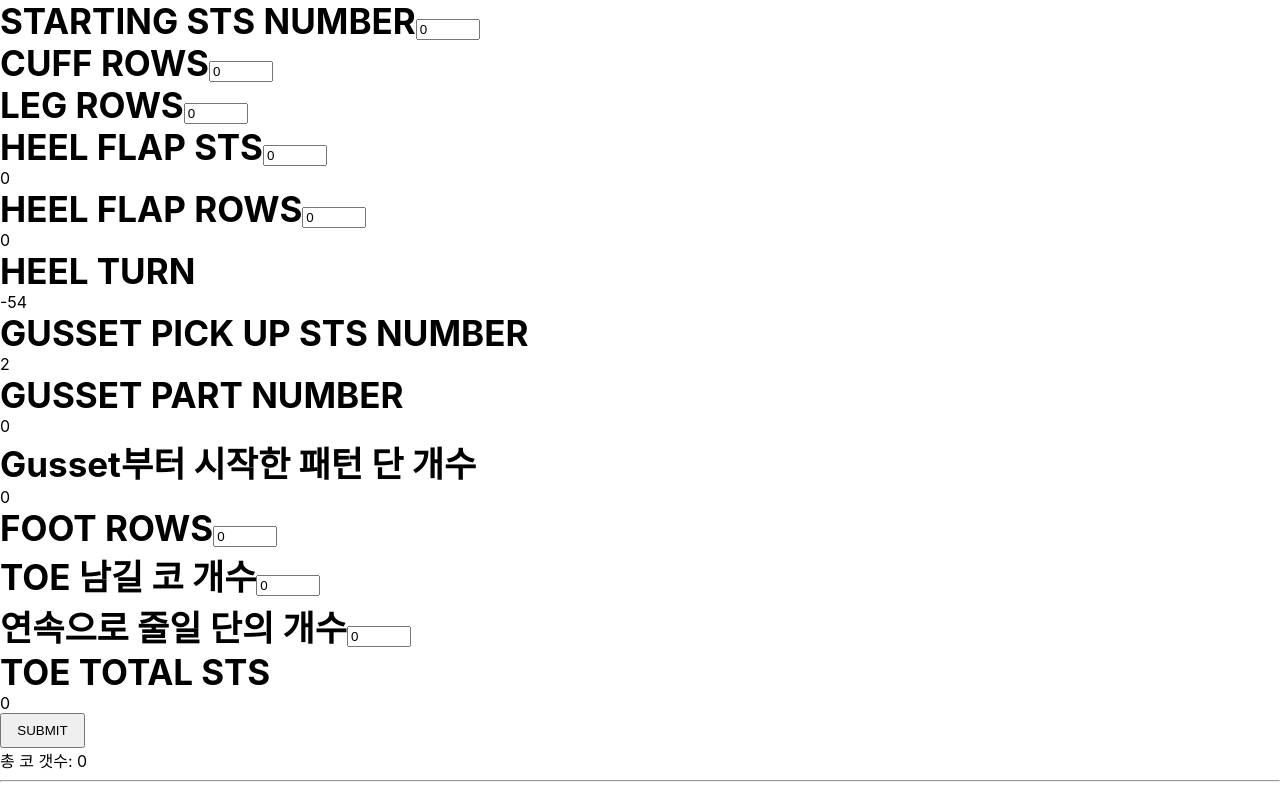
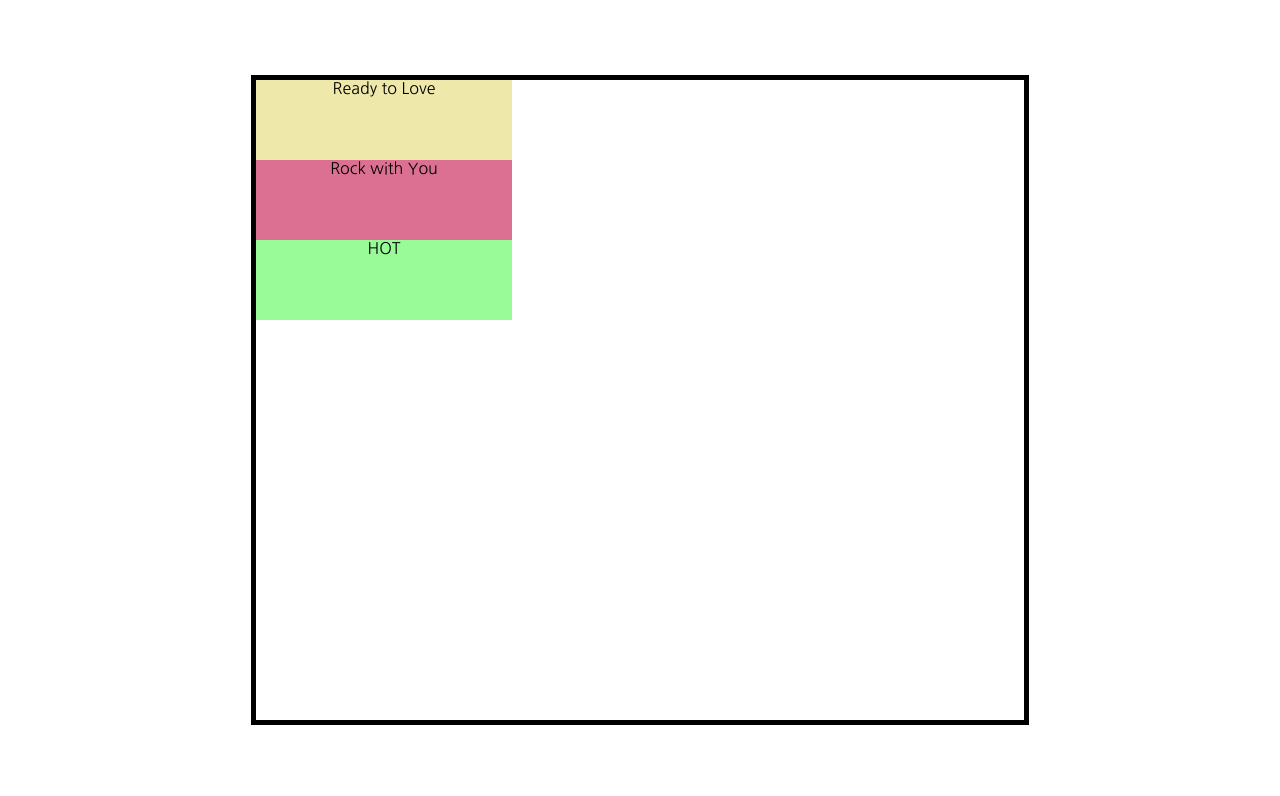
Before and after one commit to hit-that-drum/knitting, a React (Create React App) app: page / in a window 1280 px wide. Shown: the top 796 px of the page. Built offline with nearby package versions, Linux system fonts and the light colour scheme.

Commit message:
박스 스타일링 진행중

```diff
--- a/public/index.html
+++ b/public/index.html
@@ -9,7 +9,9 @@
       name="description"
       content="Web site created using create-react-app"
     />
-    <link rel="apple-touch-icon" href="%PUBLIC_URL%/logo192.png" />
+    <link rel="preconnect" href="https://fonts.googleapis.com">
+    <link rel="preconnect" href="https://fonts.gstatic.com" crossorigin>
+    <link href="https://fonts.googleapis.com/css2?family=Nanum+Gothic&display=swap" rel="stylesheet">
     <!--
       Notice the use of %PUBLIC_URL% in the tags above.
       It will be replaced with the URL of the `public` folder during the build.
--- a/src/StitchCalculator.js
+++ b/src/StitchCalculator.js
@@ -1,20 +1,70 @@
 import React, { useState } from 'react';
 import styled from 'styled-components';
 
+const WholeWrapper = styled.div`
+  font-family: 'Nanum Gothic', sans-serif;
+  /* background-color: palegoldenrod; */
+  width: 100vw;
+  height: 100vh;
+  display: flex;
+  flex-direction: column;
+  justify-content: center;
+  align-items: center;
+`
+const FirstWrapper = styled.div`
+  /* background-color: palevioletred; */
+  text-align: center;
+  width: 60vw;
+  height: 80vh;
+  border: 5px solid black;
+`
+const FirstBox = styled.div`
+  background-color: palegoldenrod;
+  width: 20vw;
+  height: 10vh;
+`
+const SecondBox = styled.div`
+  background-color: palevioletred;
+  width: 20vw;
+  height: 10vh;
+`
+const ThirdBox = styled.div`
+  background-color: palegreen;
+  width: 20vw;
+  height: 10vh;
+`
+
 const BasicStitch = styled.span`
   font-weight: 700;
-  font-size: 35px;
+  font-size: 3.5vh;
+  justify-content: flex-start;
+
 `
 const NumberInput = styled.input.attrs({
   type: "number",
   min: 0,
   max: 500,
   defaultValue: 0
-})``
-
+})`
+width: 5vh;
+height: 2vh;
+margin: 0.5vh;
+padding: 0.5vh;
+border-radius: 1vh;
+text-align: center;
+font-size: 2.5vh;
+&::-webkit-inner-spin-button,
+&::-webkit-outer-spin-button
+{
+  -webkit-appearance: none;
+  -moz-appearance: none;
+  appearance: none;
+}
+`
 const SubmitButton = styled.button`
   width: 85px;
   height: 35px;
+  border-radius: 1vh;
 `
 
 const StitchCalculator = () => {
@@ -210,8 +260,10 @@
   }
 
   return (
-    <>
-      <div>
+
+    <WholeWrapper>
+      <FirstWrapper>
+      {/* <div>
         <BasicStitch>STARTING STS NUMBER</BasicStitch>
         <NumberInput onChange={onBasicStsNumChange} onKeyDown={onKeyTabStart} />
       </div>
@@ -273,12 +325,14 @@
       </div>
       <div>
         <div totalstsresult={totalStsResult} >총 코 갯수: {totalStsResult}</div>
-      </div>
+      </div> */}
 
-      <hr></hr>
+          <FirstBox>Ready to Love</FirstBox>
+          <SecondBox>Rock with You</SecondBox>
+          <ThirdBox>HOT</ThirdBox>
+        </FirstWrapper>
+      </WholeWrapper>
 
-
-    </>
   );
 };
 
--- a/src/index.css
+++ b/src/index.css
@@ -1,3 +1,5 @@
+@import "reset.css";
+
 body {
   margin: 0;
   font-family: -apple-system, BlinkMacSystemFont, 'Segoe UI', 'Roboto', 'Oxygen',
--- /dev/null
+++ b/src/reset.css
@@ -0,0 +1,48 @@
+/* http://meyerweb.com/eric/tools/css/reset/
+   v2.0 | 20110126
+   License: none (public domain)
+*/
+
+html, body, div, span, applet, object, iframe,
+h1, h2, h3, h4, h5, h6, p, blockquote, pre,
+a, abbr, acronym, address, big, cite, code,
+del, dfn, em, img, ins, kbd, q, s, samp,
+small, strike, strong, sub, sup, tt, var,
+b, u, i, center,
+dl, dt, dd, ol, ul, li,
+fieldset, form, label, legend,
+table, caption, tbody, tfoot, thead, tr, th, td,
+article, aside, canvas, details, embed,
+figure, figcaption, footer, header, hgroup,
+menu, nav, output, ruby, section, summary,
+time, mark, audio, video {
+	margin: 0;
+	padding: 0;
+	border: 0;
+	font-size: 100%;
+	font: inherit;
+	vertical-align: baseline;
+}
+/* HTML5 display-role reset for older browsers */
+article, aside, details, figcaption, figure,
+footer, header, hgroup, menu, nav, section {
+	display: block;
+}
+body {
+	line-height: 1;
+}
+ol, ul {
+	list-style: none;
+}
+blockquote, q {
+	quotes: none;
+}
+blockquote:before, blockquote:after,
+q:before, q:after {
+	content: '';
+	content: none;
+}
+table {
+	border-collapse: collapse;
+	border-spacing: 0;
+}
```
